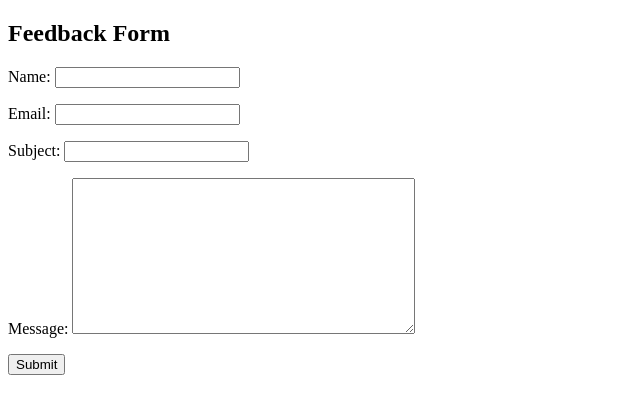
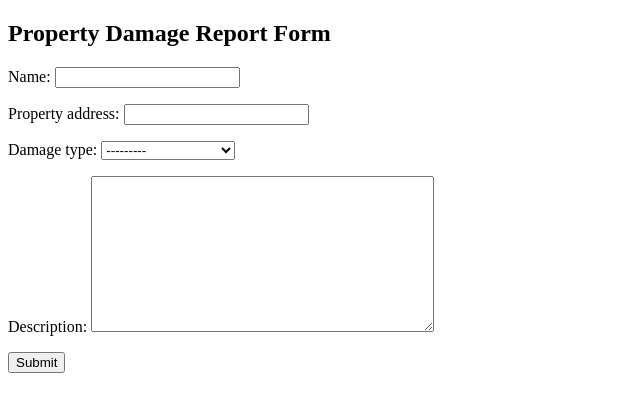
Before and after one commit to IanAtt/CapstoneDjangoResearchProject, a Django app: page /feedback/ in a window 1280 px wide. Shown: the top 414 px of the page, without its empty margins (0-640 px from the left). Run offline with Django 5.2, Linux system fonts and the light colour scheme.

Commit message:
changed programs to be more personalized and added another page to display form results

```diff
--- a/feedback_form/form_app/forms.py
+++ b/feedback_form/form_app/forms.py
@@ -1,8 +1,13 @@
-# form_app/forms.py
 from django import forms
 from .models import Feedback
+
 
 class FeedbackForm(forms.ModelForm):
     class Meta:
         model = Feedback
-        fields = ['name', 'email', 'subject', 'message']
+        fields = [
+            'name',
+            'property_address',
+            'damage_type',
+            'description',
+        ]
--- a/feedback_form/form_app/models.py
+++ b/feedback_form/form_app/models.py
@@ -2,11 +2,27 @@ from django.db import models
 
 
 class Feedback(models.Model):
+    WATER = 'Water'
+    FIRE = 'Fire'
+    STORM = 'Storm'
+    STRUCTURAL = 'Structural'
+    MOLD = 'Mold'
+    OTHER = 'Other'
+
+    DAMAGE_TYPE_CHOICES = [
+        (WATER, 'Water Damage'),
+        (FIRE, 'Fire Damage'),
+        (STORM, 'Storm Damage'),
+        (STRUCTURAL, 'Structural Damage'),
+        (MOLD, 'Mold Damage'),
+        (OTHER, 'Other'),
+    ]
+
     name = models.CharField(max_length=100)
-    email = models.EmailField()
-    subject = models.CharField(max_length=200)
-    message = models.TextField()
+    property_address = models.CharField(max_length=250)
+    damage_type = models.CharField(max_length=20, choices=DAMAGE_TYPE_CHOICES)
+    description = models.TextField()
     created_at = models.DateTimeField(auto_now_add=True)
 
     def __str__(self):
-        return self.subject
+        return self.property_address
--- a/feedback_form/form_app/templates/form_app/feedback_form.html
+++ b/feedback_form/form_app/templates/form_app/feedback_form.html
@@ -2,10 +2,10 @@
 <html lang="en">
 <head>
     <meta charset="UTF-8">
-    <title>Feedback Form</title>
+    <title>Property Damage Report Form</title>
 </head>
 <body>
-    <h2>Feedback Form</h2>
+    <h2>Property Damage Report Form</h2>
     {% if messages %}
         <ul>
             {% for message in messages %}
--- a/feedback_form/form_app/urls.py
+++ b/feedback_form/form_app/urls.py
@@ -1,7 +1,7 @@
-# form_app/urls.py
 from django.urls import path
 from . import views
 
 urlpatterns = [
+    path('', views.home, name='home'),
     path('feedback/', views.feedback_form, name='feedback_form'),
 ]
--- a/feedback_form/form_app/views.py
+++ b/feedback_form/form_app/views.py
@@ -1,15 +1,32 @@
-# form_app/views.py
 from django.shortcuts import render, redirect
+from django.contrib import messages
 from .forms import FeedbackForm
-from django.contrib import messages
+from .models import Feedback
+
+
+def home(request):
+    reports = Feedback.objects.all().order_by('-created_at')
+    selected_type = request.GET.get('damage_type')
+
+    if selected_type:
+        reports = reports.filter(damage_type=selected_type)
+
+    return render(request, 'form_app/home.html', {
+        'reports': reports,
+        'selected_type': selected_type,
+        'damage_types': Feedback.DAMAGE_TYPE_CHOICES,
+    })
+
 
 def feedback_form(request):
     if request.method == 'POST':
         form = FeedbackForm(request.POST)
+
         if form.is_valid():
             form.save()
-            messages.success(request, 'Thank you for your feedback!')
-            return redirect('feedback_form') # Redirect to the same page
+            messages.success(request, 'Your property damage report was submitted!')
+            return redirect('feedback_form')
     else:
         form = FeedbackForm()
+
     return render(request, 'form_app/feedback_form.html', {'form': form})
```
Also changed, not shown: feedback_form/form_app/templates/form_app/home.html (added, +45 -0 lines), feedback_form/db.sqlite3, feedback_form/form_app/migrations/0003_remove_feedback_email_remove_feedback_message_and_more.py (added).
